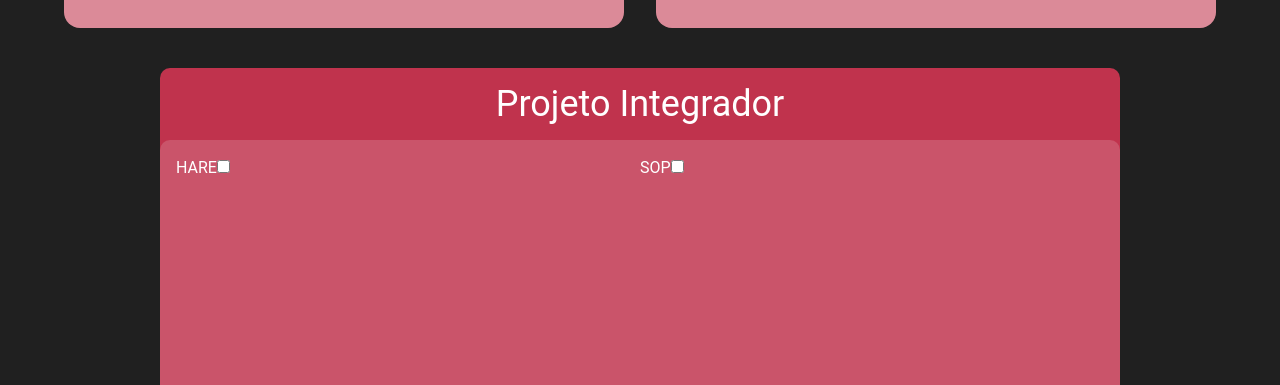
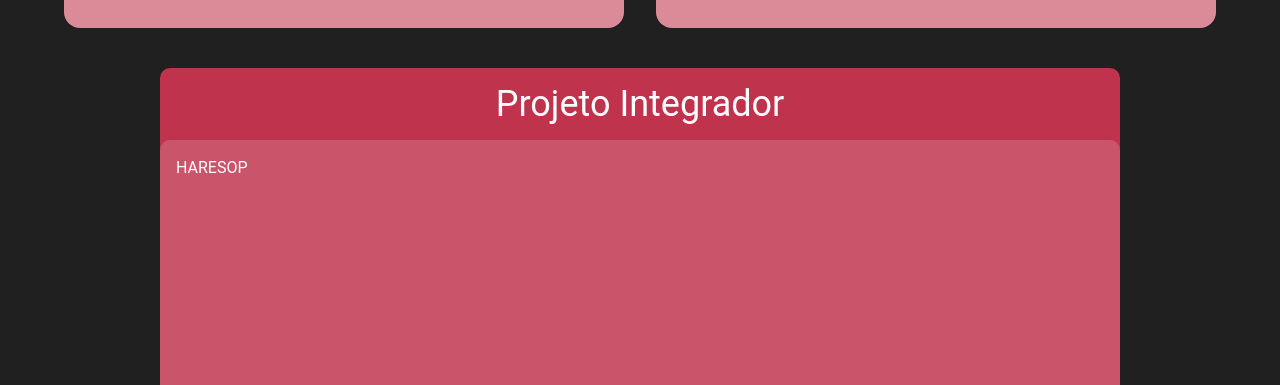
Before and after one commit to oN0V41S/ProjetoIntegrador, a React (Create React App) app: page / in a window 1280 px wide. Shown: the part 1800-2185 px from the top of the page. Built offline with nearby package versions, Linux system fonts and the light colour scheme.

Commit message:
projetointegrador component

```diff
--- a/package.json
+++ b/package.json
@@ -8,6 +8,7 @@
     "@testing-library/react": "^13.4.0",
     "@testing-library/user-event": "^13.5.0",
     "autoprefixer": "latest",
+    "bun": "^1.0.16",
     "init": "^0.1.2",
     "postcss": "latest",
     "react": "^18.2.0",
--- a/src/App.css
+++ b/src/App.css
@@ -4,5 +4,3 @@
 
 /* Importando Fontes */
 @import url('https://fonts.googleapis.com/css2?family=Roboto:wght@700&display=swap');
-
-/* Estilo de todas Páginas */
--- a/src/App.js
+++ b/src/App.js
@@ -6,7 +6,7 @@ import Unidades from "./assets/home/unidades.js";
 
 import ProjetoIntegrador from "./assets/home/projetointegrador.js";
 
-export default function App() {
+export default function Home() {
   return (
     <Layout>
       <Titulo />
--- a/src/assets/home/projetointegrador.js
+++ b/src/assets/home/projetointegrador.js
@@ -2,26 +2,33 @@ import "../../css/teste.css";
 
 export default function ProjetoIntegrador() {
   return (
-    <section>
-      <div className="w-10/12 m-auto bg-card1 rounded-nm grid mt-10">
+    <section className="w-10/12 m-auto bg-card1 rounded-nm grid mt-10">
       <h1 className="w-max ml-auto mr-auto text-2xl md:text-4xl mt-4 mb-4">
         Projeto Integrador
       </h1>
-        <div className="bg-card2 w-full p-4 rounded-nm min-h-[20vw] grid md:grid-cols-2">
-          <div>
-            <label for="" className="focus">HARE</label>
-            <input id="checkboxHARE" type="checkbox" />
+      <div className="bg-card2 w-full p-4 rounded-nm min-h-[20vw] gap-4">
+        <input
+          id="btnHare"
+          type="radio"
+          value="Unidade"
+          className="opacity-0 absolute pointer-events-none bg-card3"
+        />
+        <label for="btnHare" className="h-max w-max">HARE</label>
+
+        <input
+          id="btnSop"
+          type="radio"
+          value="Unidade"
+          className="opacity-0 absolute pointer-events-none"
+        />
+        <label for="btnSop">SOP</label>
+
         <div id="hare" className="hidden">
           Texto HARE
         </div>
-          </div>
-          <div>
-            <label for="">SOP</label>
-            <input id="checkboxSOP" type="checkbox" />
+
         <div id="sop" className="hidden">
           Texto SOP
-            </div>
-          </div>
         </div>
       </div>
     </section>
--- a/src/css/teste.css
+++ b/src/css/teste.css
@@ -1,7 +1,4 @@
-#checkboxHARE:focus + #hare{
-    display: grid;
+#btnHare:focus ~ #hare,
+#btnSop:checked ~ #sop {
+  display: grid;
 }
-
-#checkboxSOP:checked + #sop{
-    display: grid;
-}
--- a/src/index.js
+++ b/src/index.js
@@ -2,6 +2,7 @@ import React from 'react';
 import ReactDOM from 'react-dom/client';
 import './index.css';
 import App from './App.js';
+
 
 const root = ReactDOM.createRoot(document.getElementById('root'));
 root.render(
```
Also changed, not shown: 3 other files (tests, documents, lock files or other folders). Lines whose indentation alone changed are shown as unchanged.
